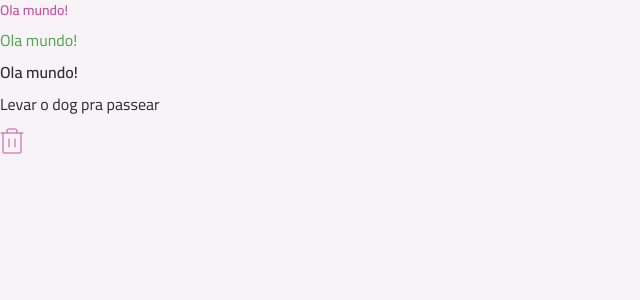
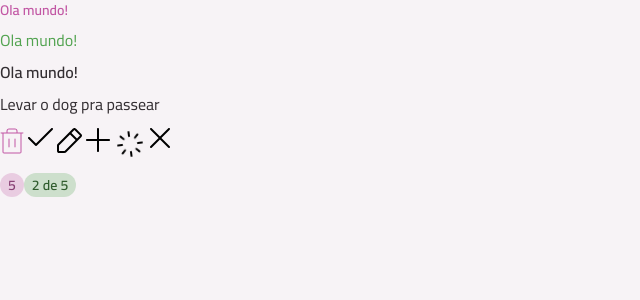
Before and after one commit to GUST4V0C0ST4/todoReact, a React (Vite) app: page / in a window 1280 px wide. Shown: the top 300 px of the page, without its empty margins (0-640 px from the left). Built offline with nearby package versions, Linux system fonts and the light colour scheme.

Commit message:
terceiro commit

```diff
--- a/src/App.tsx
+++ b/src/App.tsx
@@ -1,5 +1,12 @@
 import Text from "./components/text";
 import TrashIcon from "./assets/icons/trash.svg?react";
+import CheckIcon from "./assets/icons/check.svg?react";
+import PencilIcon from "./assets/icons/pencil.svg?react";
+import PlusIcon from "./assets/icons/plus.svg?react";
+import SpinnerIcon from "./assets/icons/spinner.svg?react";
+import XIcon from "./assets/icons/x.svg?react";
+import Icon from "./components/icon";
+import Badge from "./components/badge";
 
 export default function App() {
   return (
@@ -14,8 +21,19 @@ export default function App() {
       </div>
 
       <div className="flex gap-1">
-        <TrashIcon className="fill-pink-base"/>
+        <Icon svg={TrashIcon} className="fill-pink-base"/>
+        <Icon svg={CheckIcon} />
+        <Icon svg={PencilIcon} />
+        <Icon svg={PlusIcon} />
+        <Icon svg={SpinnerIcon} animate />
+        <Icon svg={XIcon} />
       </div>
+
+      <div>
+        <Badge variant="secondary">5</Badge>
+        <Badge variant="primary">2 de 5</Badge>
+      </div>
+
     </div>
   );
 }
--- /dev/null
+++ b/src/components/badge.tsx
@@ -0,0 +1,54 @@
+import { cva, type VariantProps } from "class-variance-authority";
+import Text from "./text";
+import React from "react";
+
+export const badgeVariants = cva(
+  "inline-flex items-center justify-center rounded-full",
+  {
+    variants: {
+      variant: {
+        primary: "bg-green-light",
+        secondary: "bg-pink-light",
+      },
+      size: {
+        sm: "py-0.5 px-2",
+      },
+    },
+    defaultVariants: {
+      variant: "primary",
+      size: "sm",
+    },
+  }
+);
+
+export const badgeTextVariants = cva("", {
+  variants: {
+    variant: {
+      primary: "text-green-dark",
+      secondary: "text-pink-dark",
+    },
+  },
+  defaultVariants: {
+    variant: "primary",
+  },
+});
+
+interface BadgeProps
+  extends React.ComponentProps<"div">,
+    VariantProps<typeof badgeVariants> {}
+
+export default function Badge({
+  variant,
+  size,
+  className,
+  children,
+  ...props
+}: BadgeProps) {
+  return (
+    <div className={badgeVariants({variant, size, className})}>
+      <Text variant="body-sm-bold" className={badgeTextVariants({ variant })}>
+        {children}
+      </Text>
+    </div>
+  );
+}
--- /dev/null
+++ b/src/components/icon.tsx
@@ -0,0 +1,24 @@
+import React from "react"
+import {cva, type VariantProps} from "class-variance-authority"
+
+
+export const iconVariants = cva("", {
+    variants: {
+        animate: {
+            false: "",
+            true: "animate-spin"
+        }
+    },
+    defaultVariants: {
+        animate: false,
+    }
+})
+
+interface IconProps extends React.ComponentProps<"svg">, VariantProps<typeof iconVariants> {
+    svg: React.FC<React.ComponentProps<"svg">>
+}
+
+export default function Icon({svg: SvgComponent, animate, className, ...props}: IconProps) {
+    return (
+    <SvgComponent className={iconVariants({animate, className})} {...props} />
+)}
```
